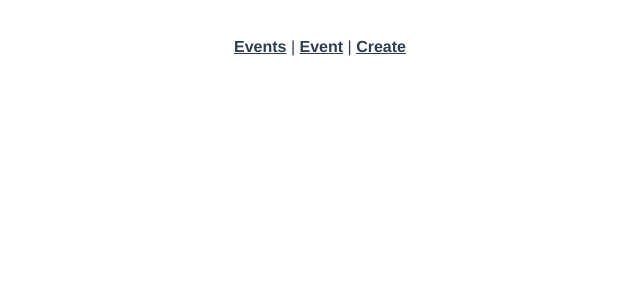
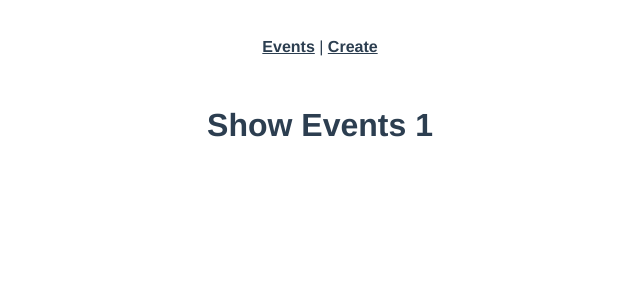
Before and after one commit to AshishB2828/learnig-vue, a Vue app: page /event/1 in a window 1280 px wide. Shown: the top 300 px of the page, without its empty margins (320-960 px from the left). Built offline with nearby package versions, Linux system fonts and the light colour scheme.

Commit message:
dynamic routing

```diff
--- a/src/App.vue
+++ b/src/App.vue
@@ -2,7 +2,6 @@
   <div id="app">
     <nav>
       <router-link :to="{ name: 'event-list'}">Events</router-link> |
-      <router-link :to="{ name: 'event-show'}">Event</router-link> |
       <router-link :to="{ name: 'event-create'}">Create</router-link>
     </nav>
     <router-view/>
--- a/src/router/index.js
+++ b/src/router/index.js
@@ -15,22 +15,15 @@
     component: EventList
   },
   {
-    path: '/event',
+    path: '/event/:id',
     name: 'event-show',
-    component: EventShow
+    component: EventShow,
+    props: true
   },
   {
     path: '/event/create',
     name: 'event-create',
     component: EventCreate
-  },
-  {
-    path: '/about',
-    name: 'about',
-    // route level code-splitting
-    // this generates a separate chunk (about.[hash].js) for this route
-    // which is lazy-loaded when the route is visited.
-    component: () => import(/* webpackChunkName: "about" */ '../views/AboutView.vue')
   }
 ]
 
--- a/src/views/EventList.vue
+++ b/src/views/EventList.vue
@@ -1,6 +1,8 @@
 <template>
+    <div>
+        <h1>Event List</h1>
+        <br>
+        <router-link :to="{ name: 'event-show',params:{ id: '1'}}">Event </router-link> |
+    </div>
 
-
-
-    <h1>Event List</h1>
 </template>
--- a/src/views/EventShow.vue
+++ b/src/views/EventShow.vue
@@ -1,3 +1,9 @@
 <template>
-    <h1>Show Events</h1>
+    <h1>Show Events {{id}}</h1>
 </template>
+
+<script>
+export default {
+    props: ['id']
+}
+</script>
```
